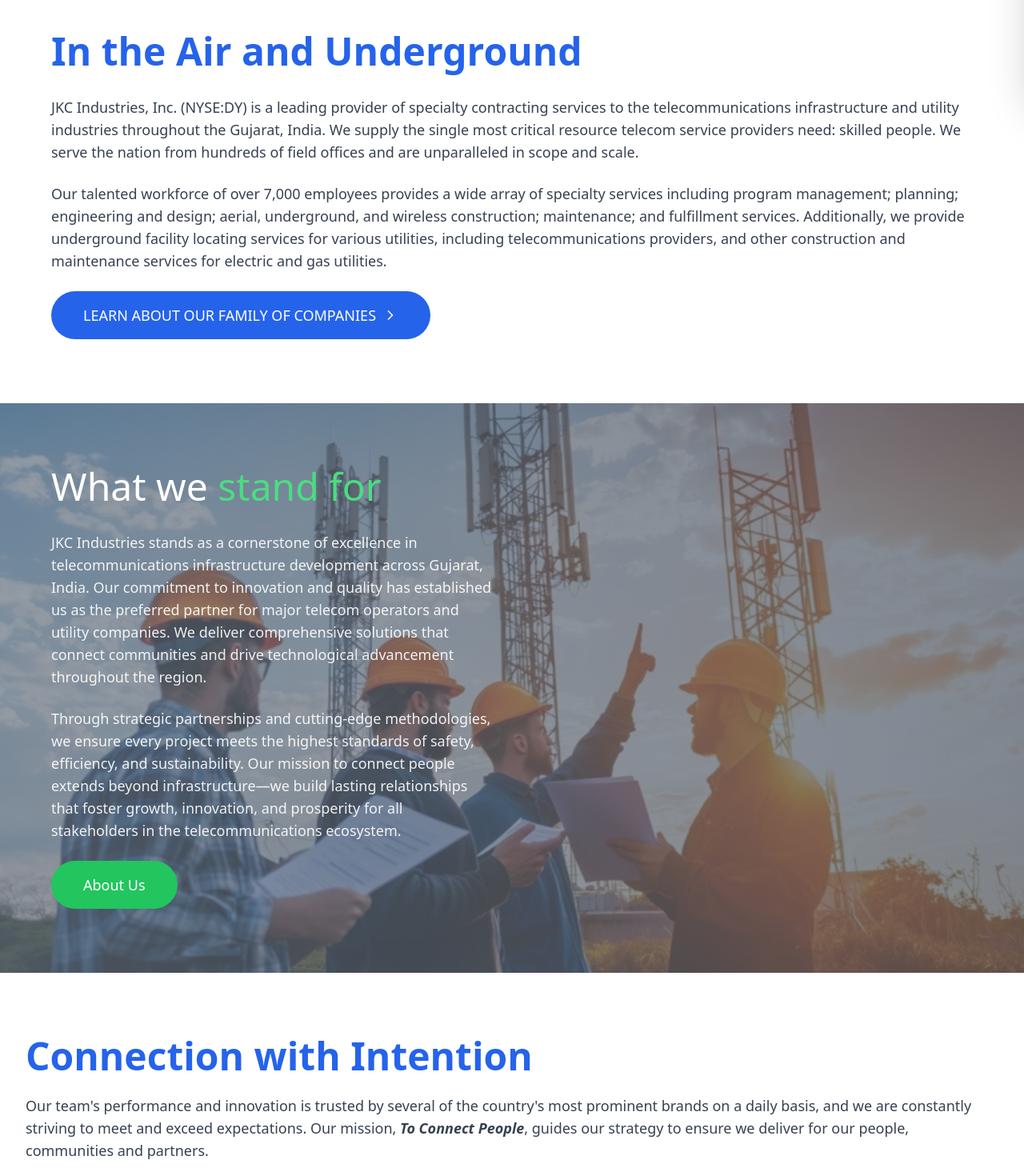
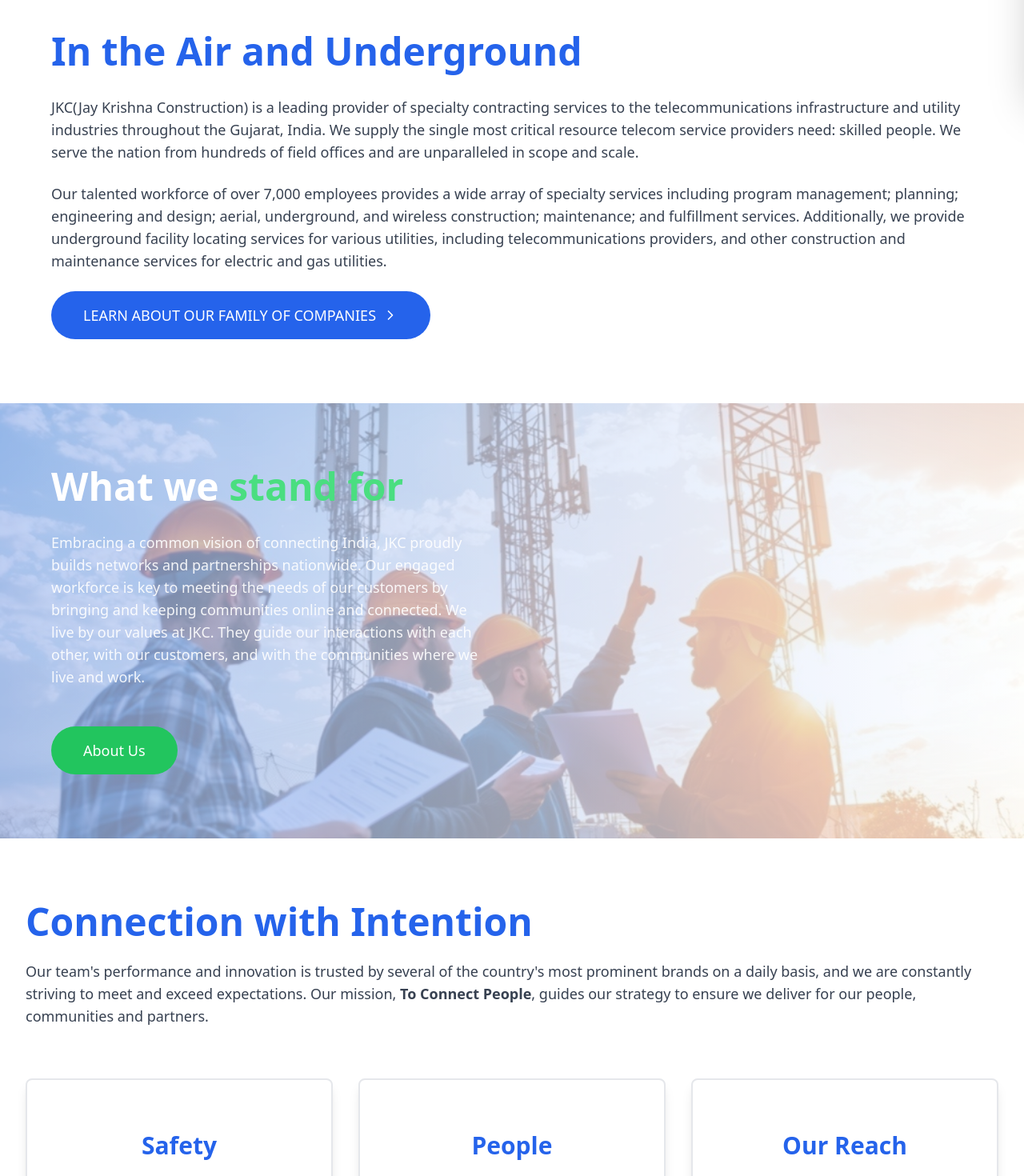
Before and after one commit to Yash-Sojitra-sys/JKconstruction, a React (Vite) app: page / in a window 1280 px wide. Shown: the part 680-2150 px from the top of the page at 80% size. Built offline with nearby package versions, Linux system fonts and the light colour scheme.

Commit message:
Complete website updates: Footer reordering, address formatting, services list update, text corrections, bold styling, blue gradient, content replacement, and italic removal

```diff
--- a/src/components/ConnectionSection.tsx
+++ b/src/components/ConnectionSection.tsx
@@ -16,7 +16,7 @@
       <div className="mb-16">
         <h2 className="text-3xl sm:text-4xl lg:text-5xl font-bold text-blue-600 mb-6 text-left leading-tight">Connection with Intention</h2>
         <p className="text-base sm:text-lg text-gray-700 leading-relaxed">
-          Our team's performance and innovation is trusted by several of the country's most prominent brands on a daily basis, and we are constantly striving to meet and exceed expectations. Our mission, <strong><em>To Connect People</em></strong>, guides our strategy to ensure we deliver for our people, communities and partners.
+          Our team's performance and innovation is trusted by several of the country's most prominent brands on a daily basis, and we are constantly striving to meet and exceed expectations. Our mission, <strong>To Connect People</strong>, guides our strategy to ensure we deliver for our people, communities and partners.
         </p>
       </div>
       <div className="grid grid-cols-1 md:grid-cols-3 gap-6 lg:gap-8">
--- a/src/pages/Home.tsx
+++ b/src/pages/Home.tsx
@@ -68,7 +68,7 @@
             </h2>
             <div className="space-y-4 sm:space-y-6">
               <p className="text-gray-700 text-sm sm:text-base lg:text-lg leading-relaxed mb-4 sm:mb-6">
-                JKC Industries, Inc. (NYSE:DY) is a leading provider of specialty contracting services to the telecommunications infrastructure and utility industries throughout the Gujarat, India. We supply the single most critical resource telecom service providers need: skilled people. We serve the nation from hundreds of field offices and are unparalleled in scope and scale.
+                JKC(Jay Krishna Construction) is a leading provider of specialty contracting services to the telecommunications infrastructure and utility industries throughout the Gujarat, India. We supply the single most critical resource telecom service providers need: skilled people. We serve the nation from hundreds of field offices and are unparalleled in scope and scale.
               </p>
               <p className="text-gray-700 text-sm sm:text-base lg:text-lg leading-relaxed mb-6 sm:mb-8">
                 Our talented workforce of over 7,000 employees provides a wide array of specialty services including program management; planning; engineering and design; aerial, underground, and wireless construction; maintenance; and fulfillment services. Additionally, we provide underground facility locating services for various utilities, including telecommunications providers, and other construction and maintenance services for electric and gas utilities.
@@ -90,7 +90,7 @@
 
       {/* What We Stand For Section */}
       <section className="relative py-12 sm:py-16 lg:py-20">
-        <div className="absolute inset-0 bg-gradient-to-r from-slate-600/80 to-slate-800/80"></div>
+        <div className="absolute inset-0 bg-gradient-to-r from-blue-600/40 to-transparent"></div>
         <img
           src={IMAGES.GALLERY.CONSTRUCTION_7}
           className="absolute inset-0 w-full h-full object-cover opacity-30"
@@ -98,15 +98,12 @@
         <div className="relative z-10 px-4 sm:px-6 lg:px-8">
           <div className="max-w-6xl mx-auto grid lg:grid-cols-2 gap-8 lg:gap-12 items-center">
             <div className="text-white space-y-6">
-              <h2 className="text-2xl sm:text-3xl lg:text-4xl xl:text-5xl font-light leading-tight mb-6 sm:mb-8">
+              <h2 className="text-2xl sm:text-3xl lg:text-4xl xl:text-5xl font-bold leading-tight mb-6 sm:mb-8">
                 What we <span className="text-green-400">stand for</span>
               </h2>
               <div className="space-y-4 sm:space-y-6">
                 <p className="text-white text-sm sm:text-base lg:text-lg leading-relaxed opacity-90 mb-4 sm:mb-6">
-                  JKC Industries stands as a cornerstone of excellence in telecommunications infrastructure development across Gujarat, India. Our commitment to innovation and quality has established us as the preferred partner for major telecom operators and utility companies. We deliver comprehensive solutions that connect communities and drive technological advancement throughout the region.
-                </p>
-                <p className="text-white text-sm sm:text-base lg:text-lg leading-relaxed opacity-90 mb-6 sm:mb-8">
-                  Through strategic partnerships and cutting-edge methodologies, we ensure every project meets the highest standards of safety, efficiency, and sustainability. Our mission to connect people extends beyond infrastructure—we build lasting relationships that foster growth, innovation, and prosperity for all stakeholders in the telecommunications ecosystem.
+                  Embracing a common vision of connecting India, JKC proudly builds networks and partnerships nationwide. Our engaged workforce is key to meeting the needs of our customers by bringing and keeping communities online and connected. We live by our values at JKC. They guide our interactions with each other, with our customers, and with the communities where we live and work.
                 </p>
               </div>
               <button
--- a/src/pages/OurCompany.tsx
+++ b/src/pages/OurCompany.tsx
@@ -30,7 +30,7 @@
         <div className="max-w-7xl mx-auto">
           <h2 className="text-4xl md:text-5xl font-bold text-blue-600 mb-8">Accelerating speed and capacity</h2>
           <p className="text-gray-700 text-lg leading-relaxed max-w-5xl">
-            The reach of our expansive group of companies is built on our deep relationships with leading service providers. Intensely focused on safety and quality, and located in every region, our teams are ready with skilled personnel and state-of-the-art equipment and tooling. No matter the scope of work or promised deadline, find a JKC partner to match your needs.
+            The reach of our expansive group of companies is built on our deep relationships with leading service providers. Intensely focused on safety and quality, and located in every region, our teams are ready with skilled personnel and state of art equipment and tooling. No matter the scope of work or promised deadline, find a JKC partner to match your needs.
           </p>
         </div>
       </section>
--- a/src/pages/OurFamilyOfCompanies.tsx
+++ b/src/pages/OurFamilyOfCompanies.tsx
@@ -30,7 +30,7 @@
         <div className="max-w-7xl mx-auto">
           <h2 className="text-4xl md:text-5xl font-normal text-blue-600 mb-8">Accelerating speed and capacity</h2>
           <p className="text-gray-700 text-lg leading-relaxed max-w-5xl">
-            The reach of our expansive group of companies is built on our deep relationships with leading service providers. Intensely focused on safety and quality, and located in every region, our teams are ready with skilled personnel and state-of-the-art equipment and tooling. No matter the scope of work or promised deadline, find a JKC partner to match your needs.
+            The reach of our expansive group of companies is built on our deep relationships with leading service providers. Intensely focused on safety and quality, and located in every region, our teams are ready with skilled personnel and state of art equipment and tooling. No matter the scope of work or promised deadline, find a JKC partner to match your needs.
           </p>
         </div>
       </section>
```
Also changed, not shown: src/components/Footer.tsx (+5 -5 lines).
